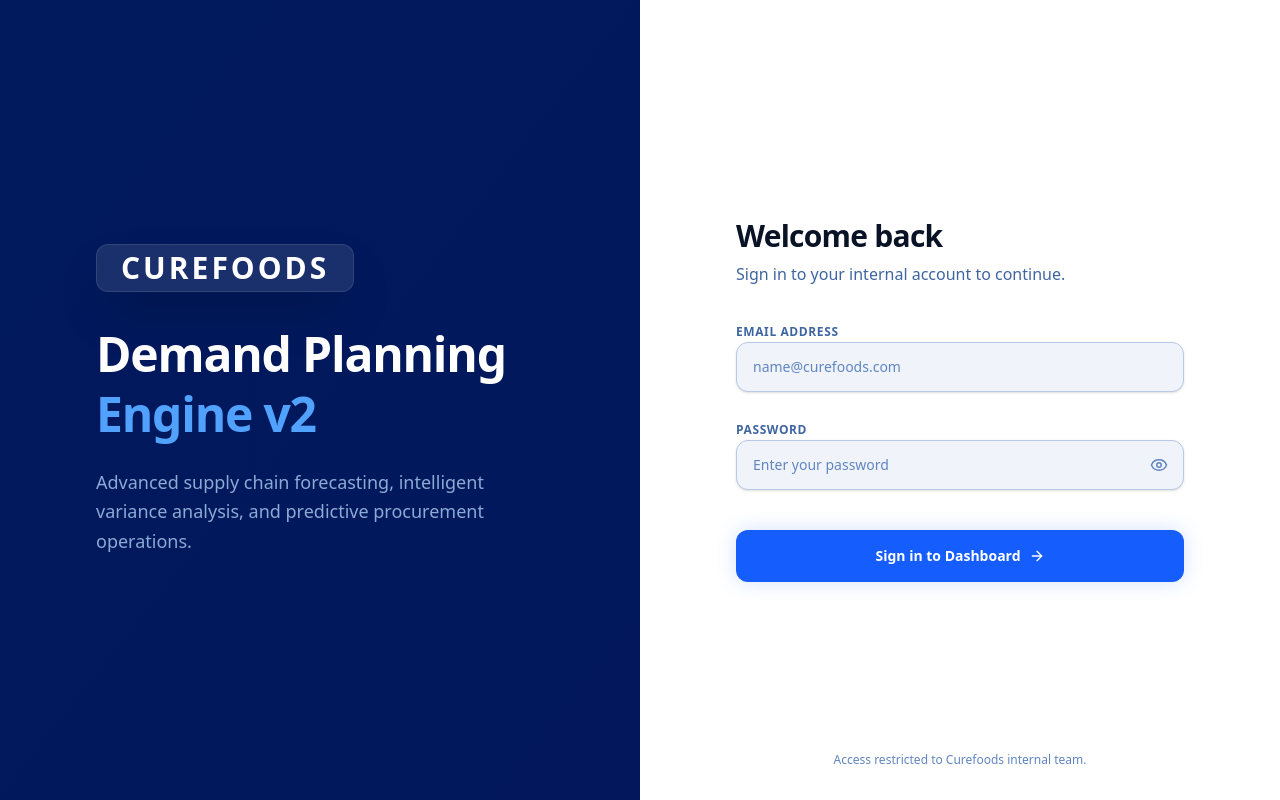
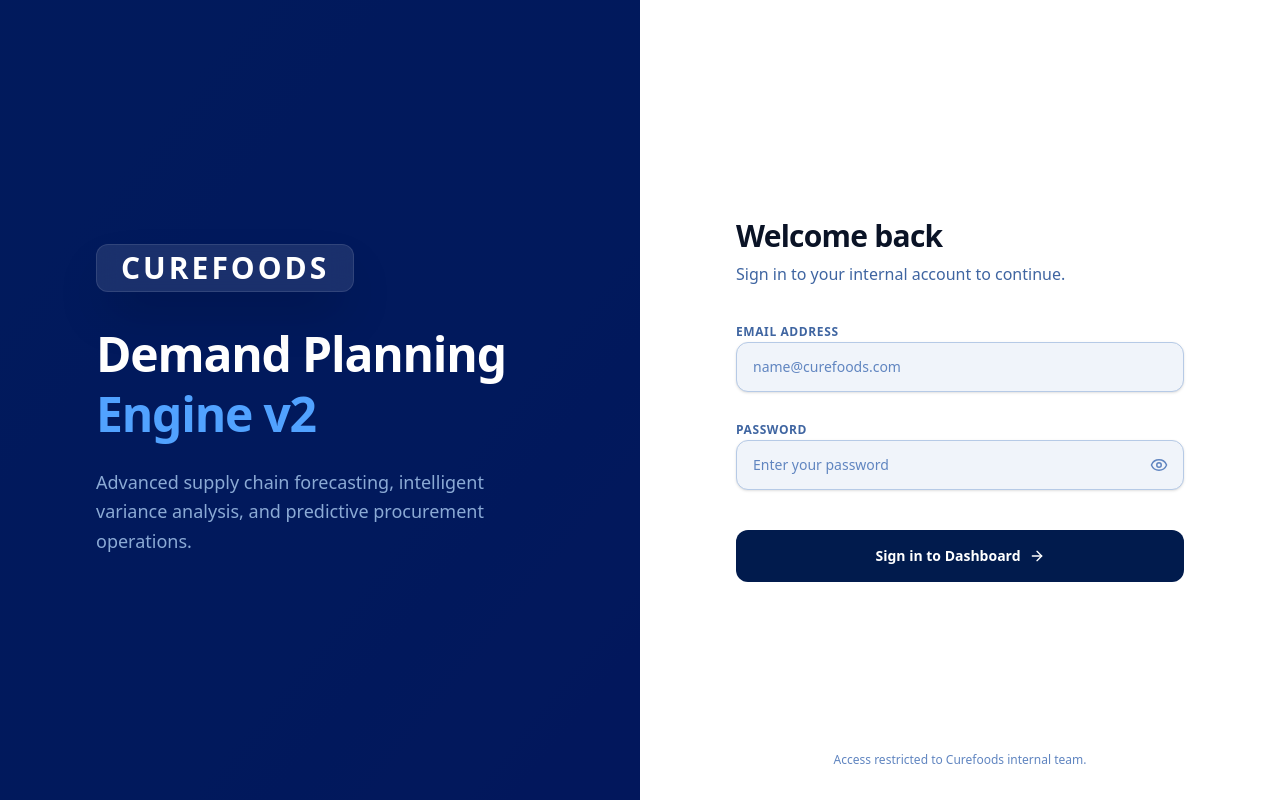
Before and after one commit to stephinsunny-cf/Demand_planning, a Next.js app in the folder frontend/: page /login in a window 1280 px wide. Built offline with nearby package versions, Linux system fonts and the light colour scheme; no server answers.

Commit message:
Update login button color to match Curefoods brand navy blue

```diff
--- a/frontend/src/app/login/page.tsx
+++ b/frontend/src/app/login/page.tsx
@@ -123,7 +123,7 @@
               <button
                 type="submit"
                 disabled={isSubmitting}
-                className="group w-full flex items-center justify-center gap-2 py-4 px-6 rounded-xl bg-blue-600 hover:bg-blue-700 disabled:opacity-70 text-white font-semibold text-sm transition-all duration-300 shadow-[0_0_20px_rgba(37,99,235,0.2)] hover:shadow-[0_0_25px_rgba(37,99,235,0.4)] active:scale-[0.98]"
+                className="group w-full flex items-center justify-center gap-2 py-4 px-6 rounded-xl bg-[#011B4D] hover:bg-[#02266b] disabled:opacity-70 text-white font-semibold text-sm transition-all duration-300 shadow-[0_4_20px_rgba(1,27,77,0.15)] hover:shadow-[0_6_25px_rgba(1,27,77,0.3)] active:scale-[0.98]"
               >
                 {isSubmitting ? 'Authenticating...' : 'Sign in to Dashboard'}
                 {!isSubmitting && <ArrowRight size={16} className="group-hover:translate-x-1 transition-transform" />}
```
